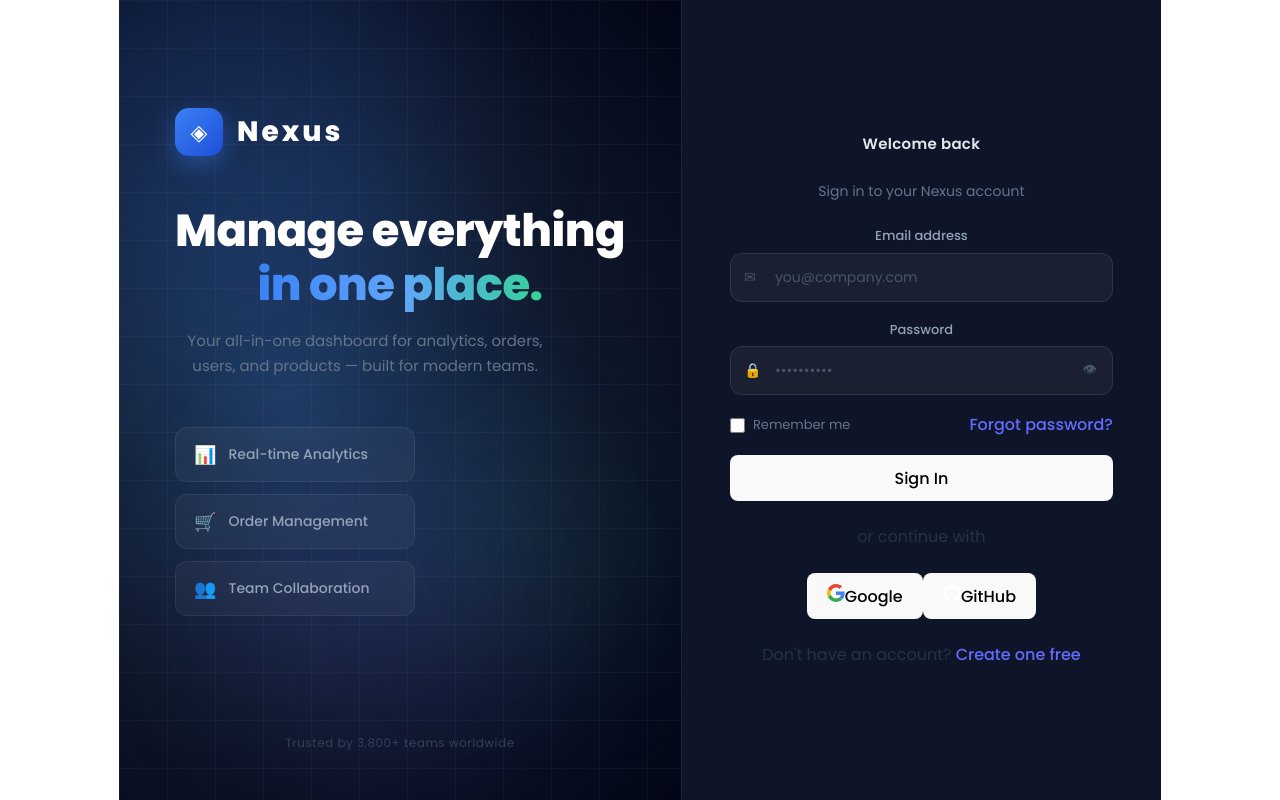
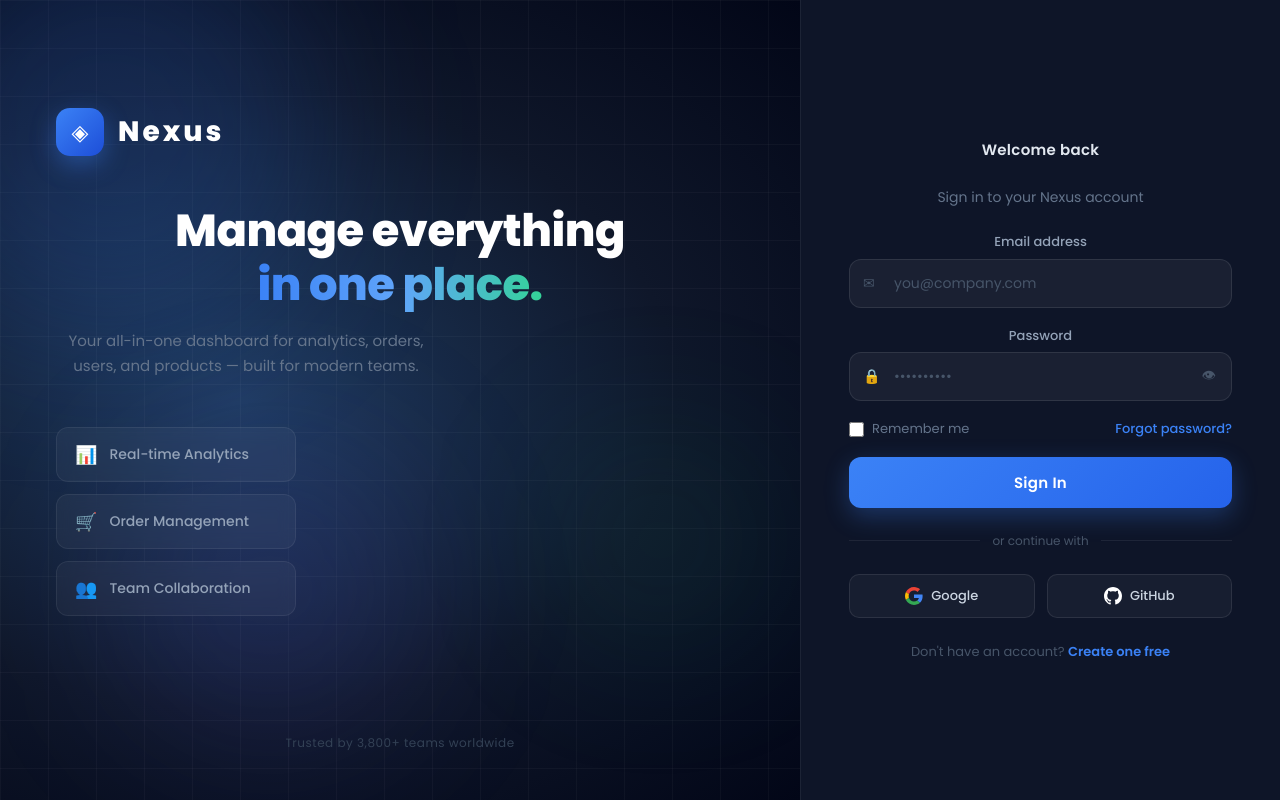
Before and after one commit to kairux108/Arcipe_frontend, a React (Vite) app: page / in a window 1280 px wide. Built offline with nearby package versions, Linux system fonts and the light colour scheme.

Commit message:
Dashboard Complete

```diff
--- a/src/components/Login/Login.css
+++ b/src/components/Login/Login.css
@@ -7,19 +7,24 @@
   font-family: 'Poppins', sans-serif;
 }
 
-html, body {
+/* ── WRAPPER — full screen split ── */
+html, body, #root {
   width: 100%;
   height: 100%;
-  overflow-x: hidden; /* Prevent horizontal scrollbar */
+  margin: 0;
+  padding: 0;
+  overflow: hidden;
 }
 
-/* ── WRAPPER — full screen split ── */
 .login-wrapper {
   display: flex;
-  width: 100%;   /* Changed from 100vw */
+  width: 100vw;
   height: 100vh;
   overflow: hidden;
   background: #020617;
+  position: fixed;
+  top: 0;
+  left: 0;
 }
 
 /* ════════════════════════════════════
@@ -34,7 +39,6 @@
   padding: 48px 56px;
   background: radial-gradient(ellipse at 30% 50%, #1e3a5f 0%, #0f172a 55%, #020617 100%);
   overflow: hidden;
-  max-width: 100%; /* Prevent overflow */
 }
 
 /* Decorative glowing orbs */
@@ -179,7 +183,6 @@
   background: rgba(15, 23, 42, 0.95);
   border-left: 1px solid rgba(255, 255, 255, 0.06);
   padding: 40px 48px;
-  max-width: 100%; /* Prevent overflow */
 }
 
 /* Login card */
@@ -274,4 +277,115 @@
   width: 15px;
   height: 15px;
   accent-color: #3b82f6;
+  cursor: pointer;
 }
+.forgot-link {
+  font-size: 13px;
+  color: #3b82f6;
+  text-decoration: none;
+  font-weight: 500;
+  transition: color 0.2s;
+}
+.forgot-link:hover { color: #60a5fa; }
+
+/* Submit button */
+.login-btn {
+  width: 100%;
+  padding: 14px;
+  background: linear-gradient(135deg, #3b82f6, #2563eb);
+  border: none;
+  border-radius: 12px;
+  color: #fff;
+  font-size: 15px;
+  font-weight: 600;
+  cursor: pointer;
+  transition: all 0.2s;
+  box-shadow: 0 8px 24px rgba(59, 130, 246, 0.3);
+  display: flex;
+  align-items: center;
+  justify-content: center;
+  min-height: 50px;
+  letter-spacing: 0.3px;
+}
+.login-btn:hover:not(:disabled) {
+  background: linear-gradient(135deg, #2563eb, #1d4ed8);
+  transform: translateY(-1px);
+  box-shadow: 0 12px 28px rgba(59, 130, 246, 0.4);
+}
+.login-btn:disabled { opacity: 0.7; cursor: not-allowed; }
+
+/* Spinner */
+.spinner {
+  width: 20px;
+  height: 20px;
+  border: 2px solid rgba(255, 255, 255, 0.3);
+  border-top-color: #fff;
+  border-radius: 50%;
+  animation: spin 0.7s linear infinite;
+}
+@keyframes spin {
+  to { transform: rotate(360deg); }
+}
+
+/* Divider */
+.divider {
+  display: flex;
+  align-items: center;
+  gap: 12px;
+}
+.divider span {
+  flex: 1;
+  height: 1px;
+  background: rgba(255, 255, 255, 0.07);
+}
+.divider p {
+  font-size: 12px;
+  color: #475569;
+  white-space: nowrap;
+}
+
+/* Social buttons */
+.social-row { display: flex; gap: 12px; }
+.social-btn {
+  flex: 1;
+  display: flex;
+  align-items: center;
+  justify-content: center;
+  gap: 8px;
+  padding: 11px;
+  background: rgba(255, 255, 255, 0.04);
+  border: 1px solid rgba(255, 255, 255, 0.09);
+  border-radius: 10px;
+  color: #cbd5e1;
+  font-size: 13px;
+  font-weight: 500;
+  cursor: pointer;
+  transition: all 0.2s;
+}
+.social-btn:hover {
+  background: rgba(255, 255, 255, 0.08);
+  border-color: rgba(255, 255, 255, 0.15);
+  color: #fff;
+}
+
+/* Register link */
+.register-link {
+  text-align: center;
+  font-size: 13px;
+  color: #475569;
+}
+.register-link a {
+  color: #3b82f6;
+  text-decoration: none;
+  font-weight: 600;
+}
+.register-link a:hover { color: #60a5fa; }
+
+/* ── RESPONSIVE ── */
+@media (max-width: 900px) {
+  .login-left  { display: none; }
+  .login-right { width: 100%; border-left: none; }
+}
+@media (max-width: 480px) {
+  .login-right { padding: 32px 24px; }
+}
```
